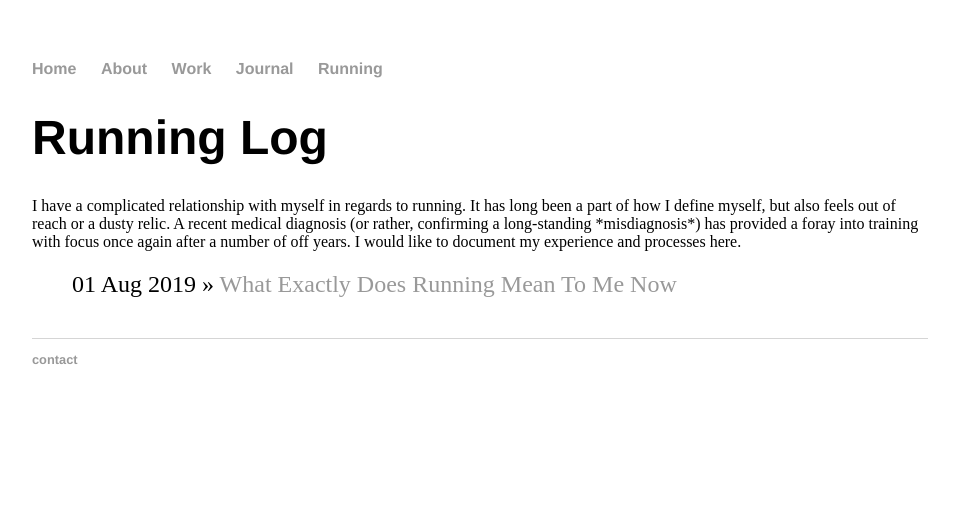
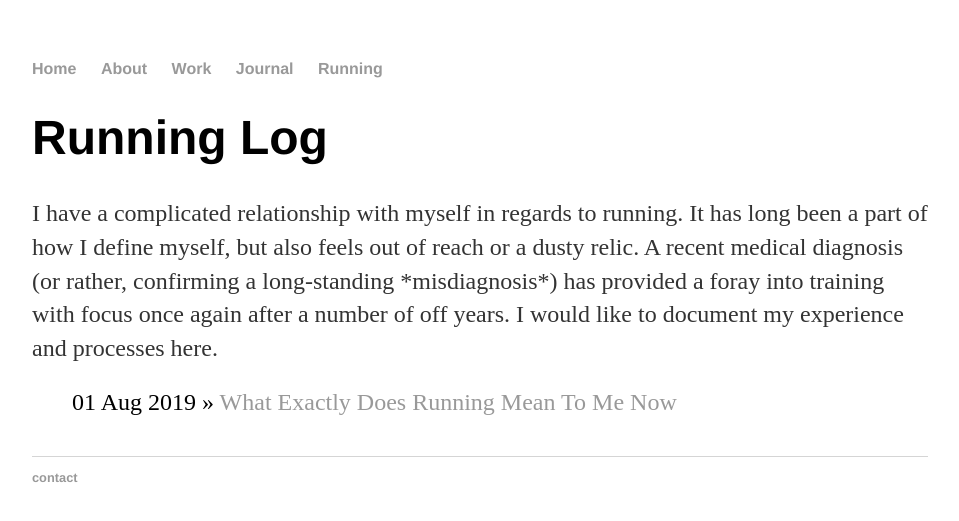
Before and after one commit to zoeakind/zoeakind.github.io, a Jekyll site: the page built from run/index.html, in a window 1280 px wide. Shown: the top 521 px of the page, without its empty margins (160-1119 px from the left). Built offline with Jekyll 4.4.1, drawn with Linux system fonts in a browser that asks for light colours.

Commit message:
Update index.html

```diff
--- a/run/index.html
+++ b/run/index.html
@@ -4,8 +4,9 @@
 ---
 	<h1>{{ page.title }}</h1>
 
-I have a complicated relationship with myself in regards to running. It has long been a part of how I define myself, but also feels out of reach or a dusty relic. A recent medical diagnosis (or rather, confirming a long-standing *misdiagnosis*) has provided a foray into training with focus once again after a number of off years. I would like to document my experience and processes here.
-
+<div class="blurb">
+<p>I have a complicated relationship with myself in regards to running. It has long been a part of how I define myself, but also feels out of reach or a dusty relic. A recent medical diagnosis (or rather, confirming a long-standing *misdiagnosis*) has provided a foray into training with focus once again after a number of off years. I would like to document my experience and processes here.</p>
+</div><!-- /.blurb -->
 
 {% for category in site.categories %}
 
```
